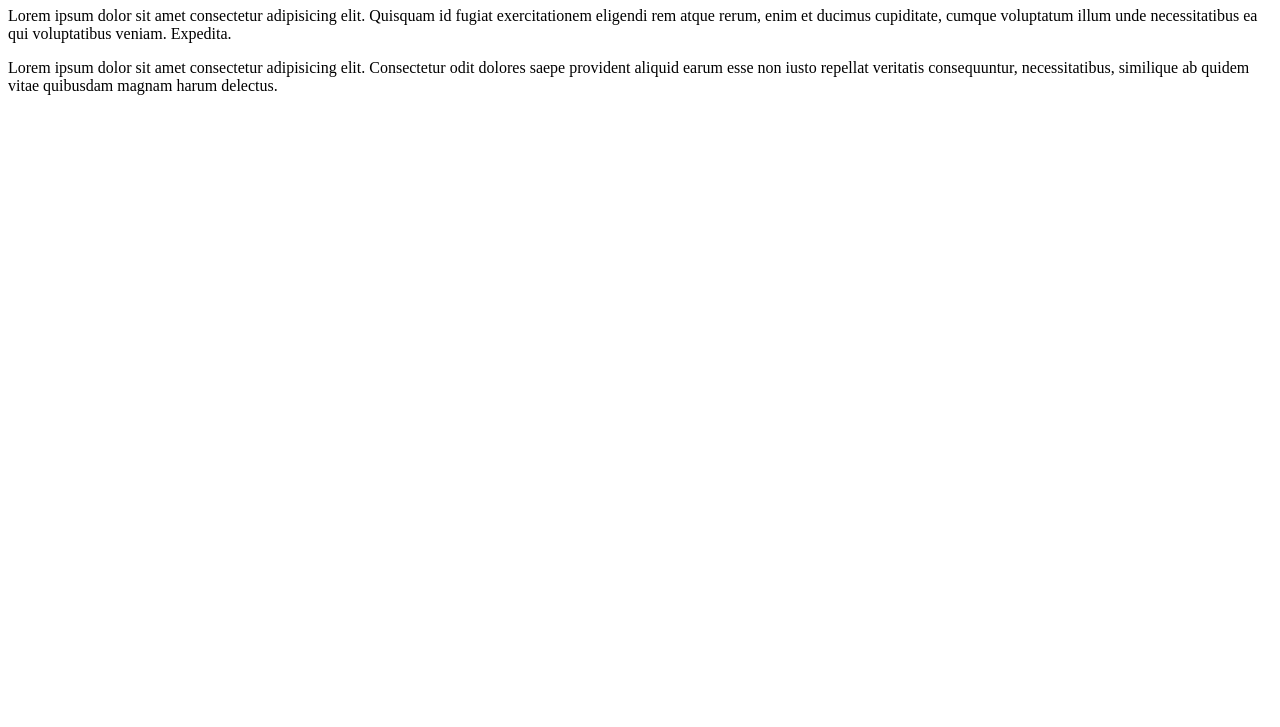
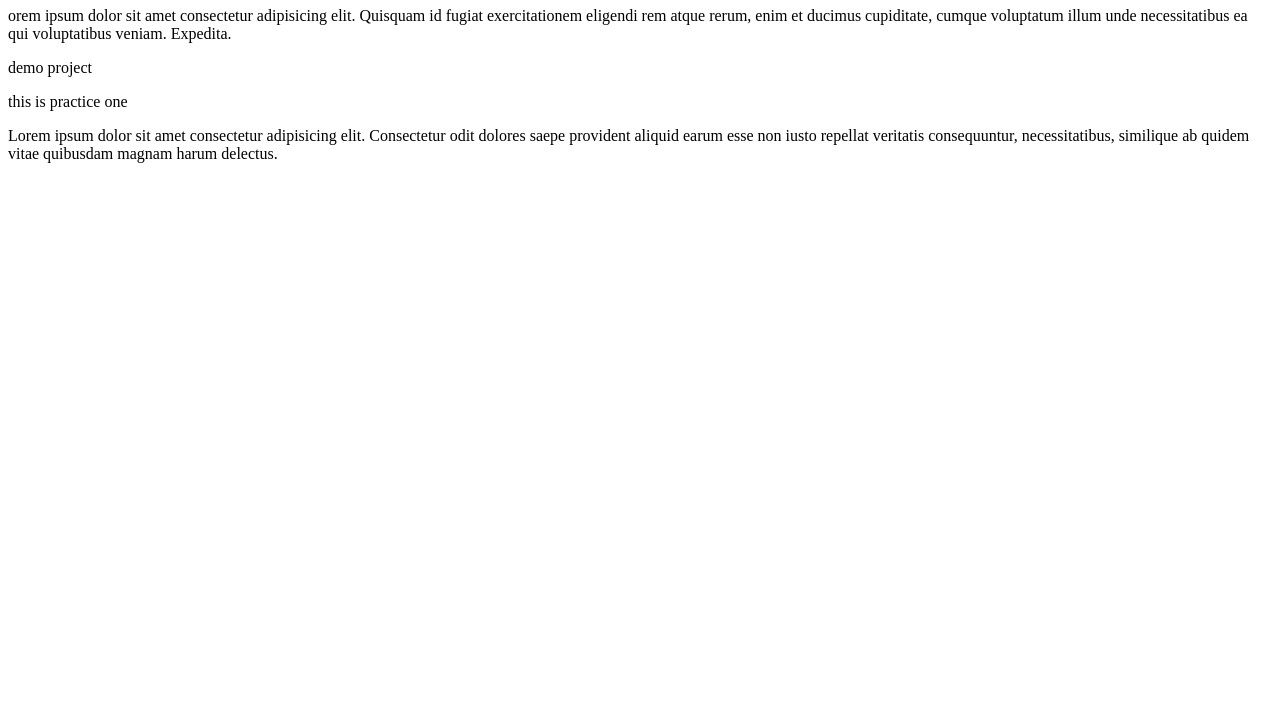
Before and after one commit to GowriRaja/deploy_practice, a plain HTML site: page index.html in a window 1280 px wide. Shown: the part 73-800 px from the top of the page. Drawn offline with Linux system fonts and the light colour scheme.

Commit message:
added in index file

```diff
--- a/index.html
+++ b/index.html
@@ -8,7 +8,9 @@
 </head>
 <body>
     <h1>This is a Practice project</h1>
-    <p>Lorem ipsum dolor sit amet consectetur adipisicing elit. Quisquam id fugiat exercitationem eligendi rem atque rerum, enim et ducimus cupiditate, cumque voluptatum illum unde necessitatibus ea qui voluptatibus veniam. Expedita.</p>
+    <p>orem ipsum dolor sit amet consectetur adipisicing elit. Quisquam id fugiat exercitationem eligendi rem atque rerum, enim et ducimus cupiditate, cumque voluptatum illum unde necessitatibus ea qui voluptatibus veniam. Expedita.</p>
+    <p> demo project</p>
+    <p> this is practice one</p>
     <p>Lorem ipsum dolor sit amet consectetur adipisicing elit. Consectetur odit dolores saepe provident aliquid earum esse non iusto repellat veritatis consequuntur, necessitatibus, similique ab quidem vitae quibusdam magnam harum delectus.</p>
 </body>
 </html>
```
